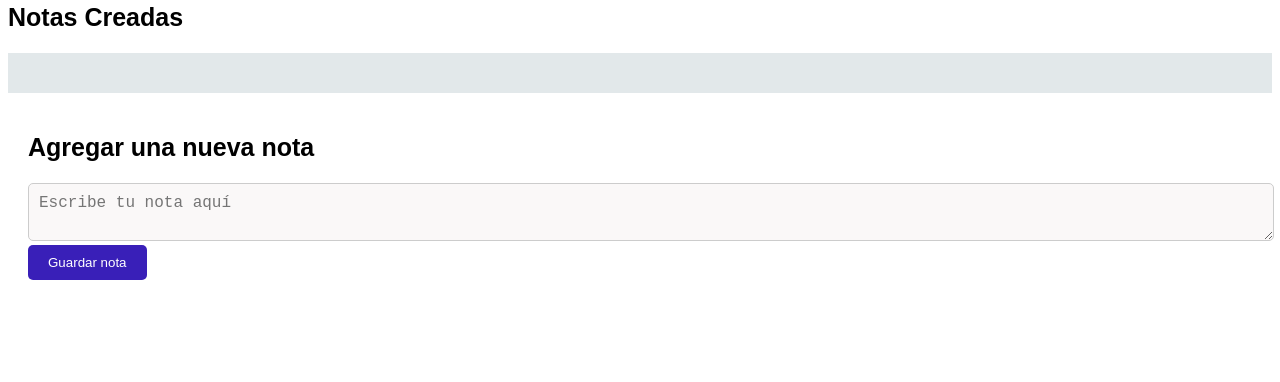
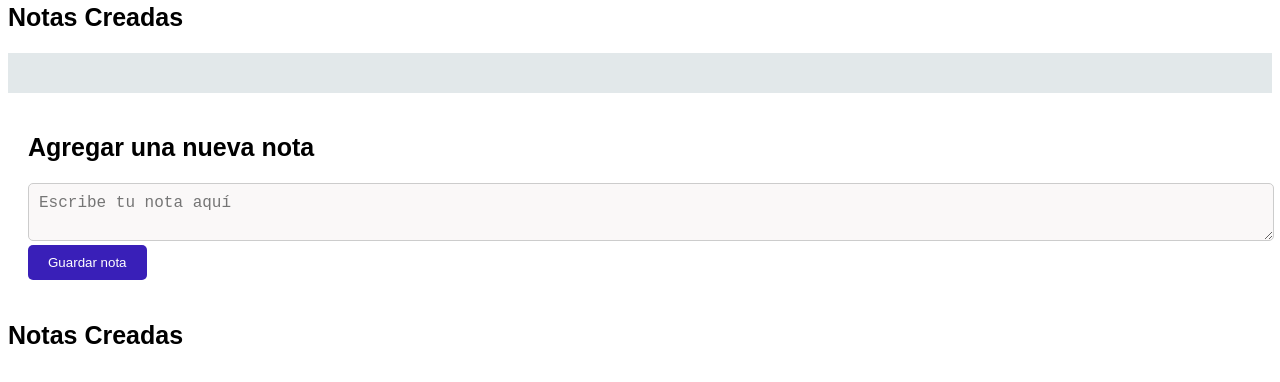
Before and after one commit to Kdnastone/misnotasya, a plain HTML site: page index.html in a window 1280 px wide. Shown: the part 84-466 px from the top of the page. Drawn offline with Linux system fonts and the light colour scheme.

Commit message:
prueba del commit 030924

```diff
--- a/index.html
+++ b/index.html
@@ -30,3 +30,4 @@
     <script src="js/main.js"></script>
 </body>
 </html>
+<h2>Notas Creadas</h2>
```
